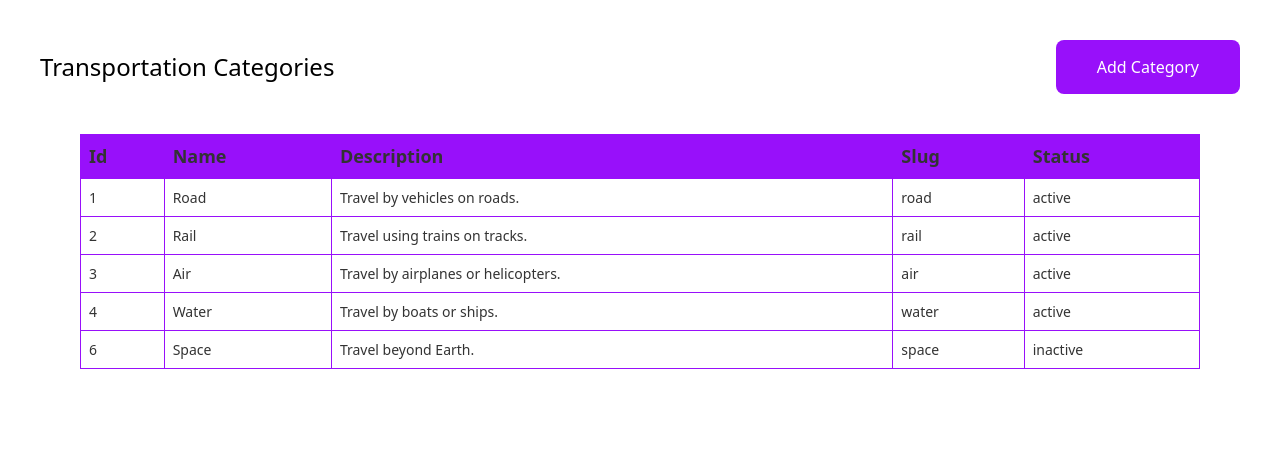
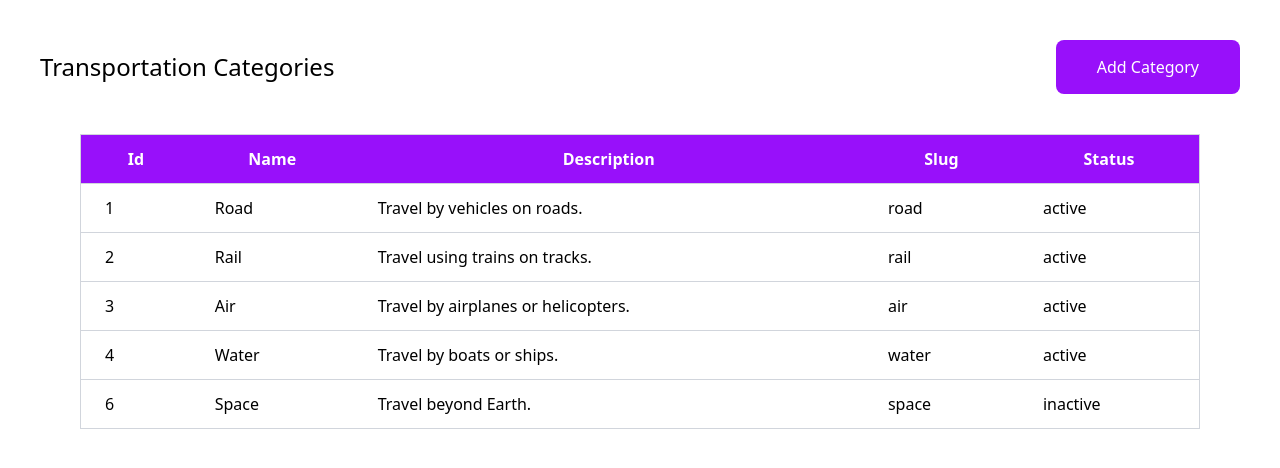
Before and after one commit to Mymetickets/Logistics-Frontend-Intern, a Vue app: page /transportation/category in a window 1280 px wide. Shown: the top 468 px of the page. Built offline with nearby package versions, Linux system fonts and the light colour scheme.

Commit message:
Repository pattern structured

```diff
--- a/package.json
+++ b/package.json
@@ -12,6 +12,7 @@
     "@primeuix/themes": "^1.2.1",
     "@tailwindcss/vite": "^4.1.11",
     "axios": "^1.11.0",
+    "pinia": "^3.0.3",
     "primevue": "^4.3.6",
     "tailwindcss": "^4.1.11",
     "vue": "^3.5.17",
--- a/src/components/pages/transportation/AddCategoryModal.vue
+++ b/src/components/pages/transportation/AddCategoryModal.vue
@@ -21,6 +21,9 @@
 
 <script setup>
 import { ref } from 'vue';
+import { useTransportationStore } from '../../../stores/transportations';
+
+const transportStore = useTransportationStore();
 
 const name = ref('');
 const description = ref('');
@@ -43,12 +46,14 @@ const generateSlug = (name) => {
 
 const submit = async (e) => {
   if (name.value && description.value) {
-    console.log({
+    const payload = {
       id: generateId(),
       name: name.value,
       description: description.value,
       slug: generateSlug(name.value),
-    });
+    }
+    console.log(payload);
+    transportStore.addTransportationCategory(payload);
 
     name.value = '';
     description.value = '';
--- a/src/main.js
+++ b/src/main.js
@@ -9,6 +9,7 @@ import Button from "./components/ui/Button.vue";
 import RadioButton from "./components/ui/RadioButton.vue";
 import CheckBox from "./components/ui/CheckBox.vue";
 import Card from "./components/ui/Card.vue";
+import { createPinia } from "pinia";
 
 const app = createApp(App)
   .component("SelectBox", SelectBox)
@@ -17,6 +18,7 @@ const app = createApp(App)
   .component("Card", Card)
   .component("RadioButton", RadioButton)
   .component("Checkbox", CheckBox);
-
+const pinia = createPinia();
+app.use(pinia);
 app.use(router);
 app.mount("#app");
--- /dev/null
+++ b/src/repositories/api/RepositoryFactory.js
@@ -0,0 +1,10 @@
+import { TransportationRepository } from "./TransportationRepository"
+
+const repositories = {
+    transportation: TransportationRepository
+}
+export const RepositoryFactory = {
+    get(repoName){
+        return repositories[repoName];
+    }
+}
--- /dev/null
+++ b/src/repositories/api/TransportationRepository.js
@@ -0,0 +1,12 @@
+import axios from "axios"
+import { transportationCategories } from "../../utils/dummy-data"
+
+export const TransportationRepository = {
+    getTransportationCategories(){
+        //Api endpoint
+        return transportationCategories;
+    },
+    addTransportationCategory(payload){
+        //Api Endpoint
+    }
+}
--- /dev/null
+++ b/src/stores/transportations.js
@@ -0,0 +1,19 @@
+import { defineStore } from "pinia"
+import {RepositoryFactory} from "../repositories/api/RepositoryFactory"
+
+const transportRepo = RepositoryFactory.get('transportation');
+export const useTransportationStore = defineStore('transportation', {
+    state: ()=>({
+        transportationCategories: []
+    }),
+    actions: {
+        getTransportationCategories(){
+            const resp = transportRepo.getTransportationCategories();
+            this.transportationCategories = resp;
+        },
+        addTransportationCategory(payload){
+            const resp = transportRepo.addTransportationCategory();
+            this.transportationCategories.push(payload);
+        }
+    }
+});
--- /dev/null
+++ b/src/utils/dummy-data.js
@@ -0,0 +1,37 @@
+export const transportationCategories = [
+  {
+    id: '1',
+    name: 'Road',
+    description: 'Travel by vehicles on roads.',
+    slug: 'road',
+    status: 'active',
+  },
+  {
+    id: '2',
+    name: 'Rail',
+    description: 'Travel using trains on tracks.',
+    slug: 'rail',
+    status: 'active',
+  },
+  {
+    id: '3',
+    name: 'Air',
+    description: 'Travel by airplanes or helicopters.',
+    slug: 'air',
+    status: 'active',
+  },
+  {
+    id: '4',
+    name: 'Water',
+    description: 'Travel by boats or ships.',
+    slug: 'water',
+    status: 'active',
+  },
+  {
+    id: '6',
+    name: 'Space',
+    description: 'Travel beyond Earth.',
+    slug: 'space',
+    status: 'inactive',
+  }
+];
--- a/src/views/transportation/CategoryList.vue
+++ b/src/views/transportation/CategoryList.vue
@@ -6,23 +6,23 @@
       <customButton @click="toggleModal"> Add Category </customButton>
     </div>
     <div class="px-20">
-      <table class="tftable">
+      <table class="w-full border border-gray-300 p-5">
         <thead>
-          <tr>
-            <th>Id</th>
-            <th>Name</th>
-            <th>Description</th>
-            <th>Slug</th>
-            <th>Status</th>
+          <tr class="bg-purple-600 text-white">
+            <th class="px-6 py-3">Id</th>
+            <th class="px-6 py-3">Name</th>
+            <th class="px-6 py-3">Description</th>
+            <th class="px-6 py-3">Slug</th>
+            <th class="px-6 py-3">Status</th>
           </tr>
         </thead>
         <tbody>
-          <tr v-for="category in transportationCategories" :key="category.id">
-            <td>{{ category.id }}</td>
-            <td>{{ category.name }}</td>
-            <td>{{ category.description }}</td>
-            <td>{{ category.slug }}</td>
-            <td>{{ category.status }}</td>
+          <tr class="border border-gray-300" v-for="category in transportationCategories" :key="category.id">
+            <td class="px-6 py-3">{{ category.id }}</td>
+            <td class="px-6 py-3">{{ category.name }}</td>
+            <td class="px-6 py-3">{{ category.description }}</td>
+            <td class="px-6 py-3">{{ category.slug }}</td>
+            <td class="px-6 py-3">{{ category.status }}</td>
           </tr>
         </tbody>
       </table>
@@ -31,100 +31,24 @@
 </template>
 
 <script setup>
-import { ref } from 'vue';
+import { onMounted, ref, computed } from 'vue';
 import AddCategorymodal from '../../components/pages/transportation/AddCategoryModal.vue';
+import { useTransportationStore } from '../../stores/transportations';
 
+const transportStore = useTransportationStore();
+const transportationCategories = computed(() => {
+  return transportStore.transportationCategories;
+});
 const isModalOpen = ref(false);
 const toggleModal = () => {
   isModalOpen.value = !isModalOpen.value;
 };
 
-const transportationCategories = [
-  {
-    id: '1',
-    name: 'Road',
-    description: 'Travel by vehicles on roads.',
-    slug: 'road',
-    status: 'active',
-  },
-  {
-    id: '2',
-    name: 'Rail',
-    description: 'Travel using trains on tracks.',
-    slug: 'rail',
-    status: 'active',
-  },
-  {
-    id: '3',
-    name: 'Air',
-    description: 'Travel by airplanes or helicopters.',
-    slug: 'air',
-    status: 'active',
-  },
-  {
-    id: '4',
-    name: 'Water',
-    description: 'Travel by boats or ships.',
-    slug: 'water',
-    status: 'active',
-  },
-  {
-    id: '6',
-    name: 'Space',
-    description: 'Travel beyond Earth.',
-    slug: 'space',
-    status: 'inactive',
-  },
-];
+onMounted(()=>{
+  transportStore.getTransportationCategories();
+});
 
-// import { onMounted, reactive } from 'vue';
-
-// const categoryList = reactive([]);
-
-// const getAllCategory = async () => {
-//   try {
-//     const response = await fetch('url');
-//     const data = await JSON.parse(response);
-//     categoryList = data;
-//   } catch (err) {
-//     console.log(err.message);
-//   }
-// };
-
-// onMounted(() => {
-//   getAllCategory();
-// });
 </script>
 
 <style scoped>
-.tftable {
-  font-size: 14px;
-  color: #333333;
-  width: 100%;
-  border-width: 1px;
-  border-color: #9810fa;
-  border-collapse: collapse;
-}
-.tftable th {
-  font-size: 18px;
-  background-color: #9810fa;
-  border-width: 1px;
-  padding: 8px;
-  border-style: solid;
-  border-color: #9810fa;
-  text-align: left;
-}
-.tftable tr {
-  background-color: #ffffff;
-}
-.tftable td {
-  font-size: 14px;
-  border-width: 1px;
-  padding: 8px;
-  border-style: solid;
-  border-color: #9810fa;
-}
-.tftable tr:hover {
-  background-color: #e0ffff;
-}
 </style>
```
Also changed, not shown: src/stores/index.js (added), 1 other file (tests, documents, lock files or other folders).
